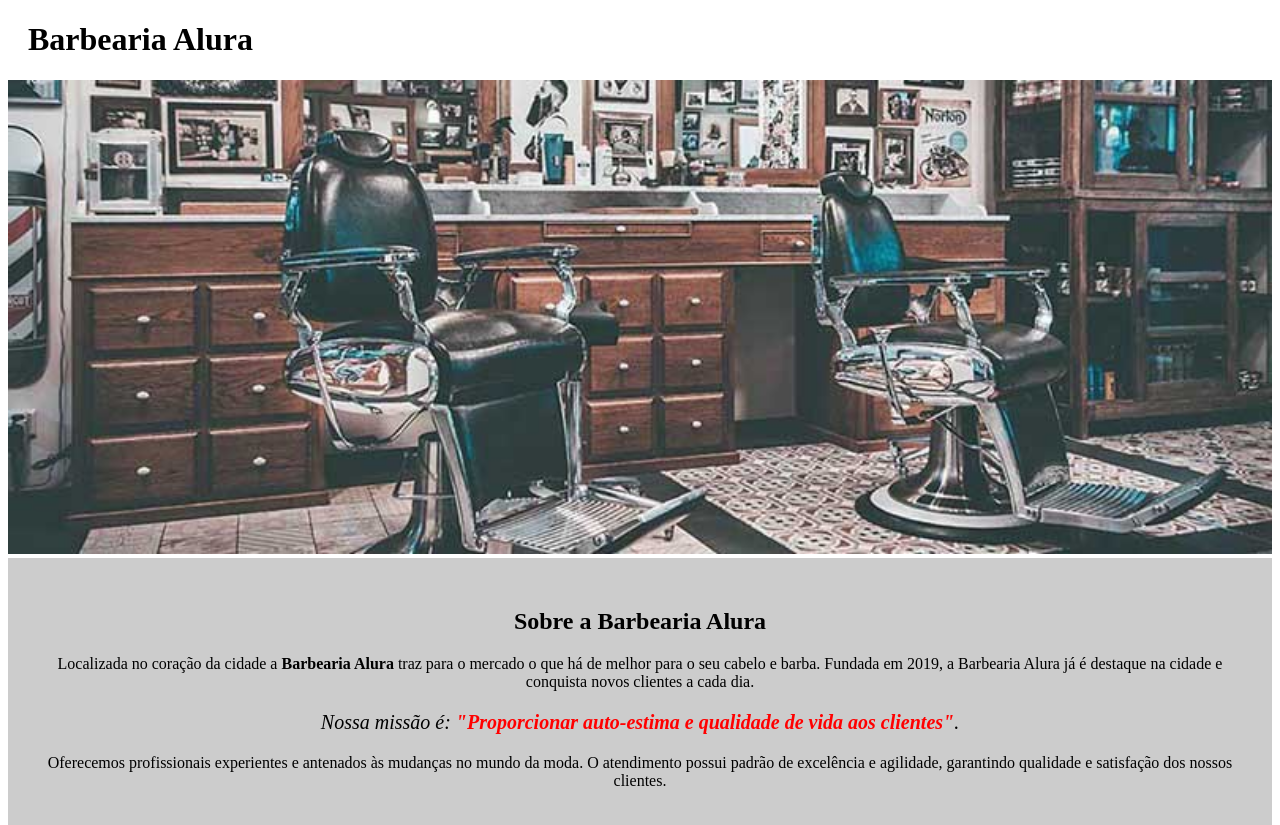
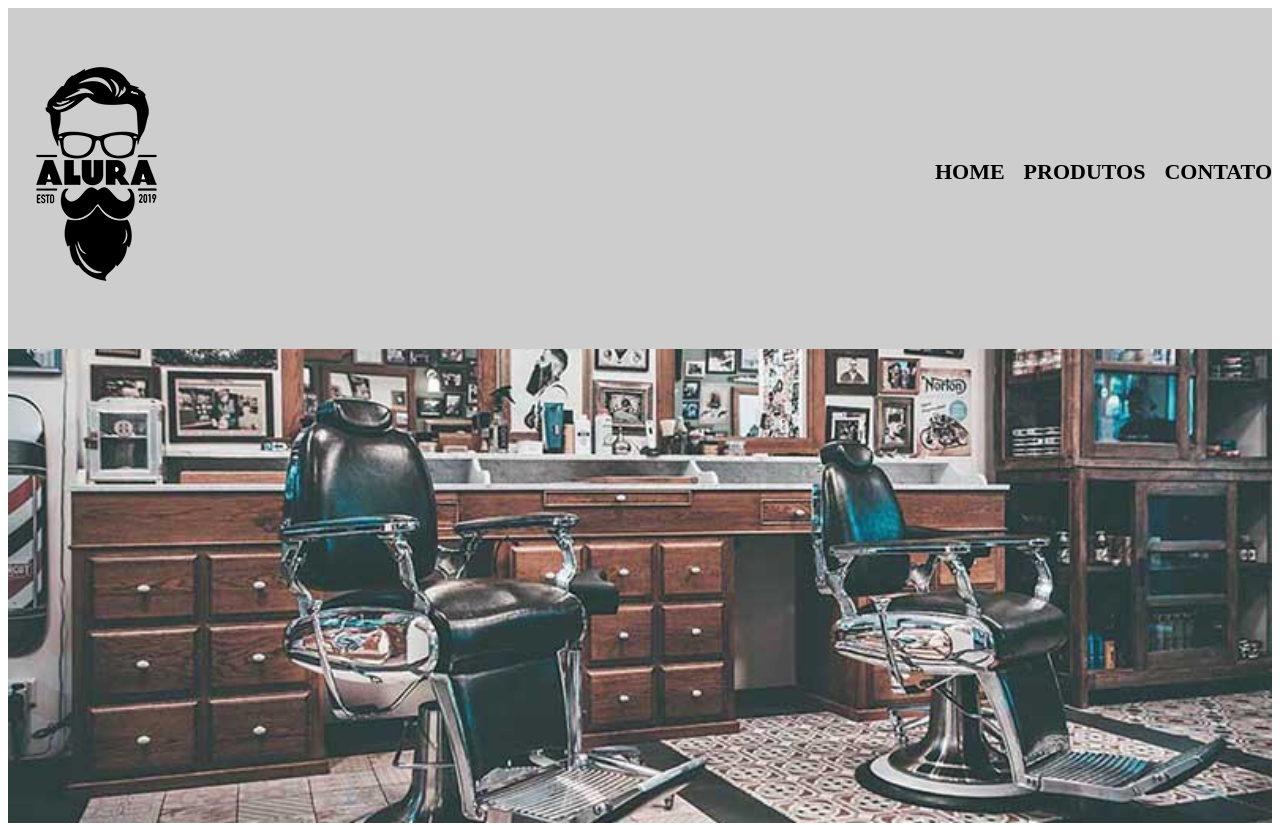
Before and after one commit to felipesilvaapd/html_css_alura1, a plain HTML site: page index.html in a window 1280 px wide. Shown: the top 825 px of the page. Drawn offline with Linux system fonts and the light colour scheme.

Commit message:
mudança no contato

```diff
--- a/app.js
+++ /dev/null
@@ -1,6 +0,0 @@
-console.log("Luposki")
-
-
-const pessoa = []
-
-console.log(pessoa)
--- /dev/null
+++ b/global-css/global.css
@@ -0,0 +1,20 @@
+/* width */
+::-webkit-scrollbar {
+    width: 5px;
+  }
+
+  /* Track */
+  ::-webkit-scrollbar-track {
+    background: transparent;
+  }
+
+  /* Handle */
+  ::-webkit-scrollbar-thumb {
+    background: #212121;
+    border-radius: 4px;
+  }
+
+  /* Handle on hover */
+  ::-webkit-scrollbar-thumb:hover {
+    background: #555;
+  }
--- a/reset-css/reset.css
+++ b/global-css/reset.css
@@ -2,6 +2,9 @@
    v2.0 | 20110126
    License: none (public domain)
 */
+* {
+	box-sizing: border-box;
+}
 
 html, body, div, span, applet, object, iframe,
 h1, h2, h3, h4, h5, h6, p, blockquote, pre,
--- a/index.html
+++ b/index.html
@@ -5,13 +5,24 @@
         <meta http-equiv="X-UA-Compatible" content="IE=edge">
         <meta name="viewport" content="width=device-width, initial-scale=1.0">
         <link rel="shortcut icon" href="#" type="image/x-icon">
+        <link rel="stylesheet" href="global-css/global.css">
         <link rel="stylesheet" href="style-home.css">
 
         <title>Barbearia Alura</title>
     </head>
     <body>
         <header>
-            <h1 class="titulo-pricipal">Barbearia Alura</h1>
+            <div class="caixa">
+                <h1><img src="img/logo.png" alt=""></h1>
+
+                <nav>
+                    <ul>
+                        <li><a href="index.html" target="_self">Home</a></li>
+                        <li><a href="produtos.html" target="_self">Produtos</a></li>
+                        <li><a href="contato.html" target="_self">Contato</a></li>
+                    </ul>
+                </nav>
+            </div>
         </header>
 
         <img id="banner" src="img/banner.jpg" alt="img">
--- a/style-home.css
+++ b/style-home.css
@@ -1,9 +1,53 @@
 @charset "UTF-8";
 
-.pricipal{
-    background: #cccccc;
-    padding: 30px;
+
+header {
+    background: #bbbb;
+    padding: 20px 0;
+
 }
+
+.caixa {
+    position: relative;
+    width: auto;
+    margin: 0 auto;
+
+}
+
+nav {
+    position: absolute;
+    top: 110px;
+    right: 0;
+}
+
+nav ul {
+    display: inline;
+    margin: 0 0 0 15px;
+}
+
+nav li {
+    display: inline;
+    margin: 0 0 0 15px;
+}
+
+nav a {
+    text-transform: uppercase;
+    color: #000;
+    font-weight: bold;
+    font-size: 22px;
+    text-decoration: none;
+    cursor: pointer;
+}
+
+nav a:hover {
+    transition: all ease .4s;
+    color: #bbaa0f;
+    text-decoration: underline;
+}
+
+
+
+/*     */
 
 #banner {
     width: 100%;
```
Also changed, not shown: contato.html (+8 -8 lines), produtos.html (+1 -1 lines), style.css (+21 -1 lines).
